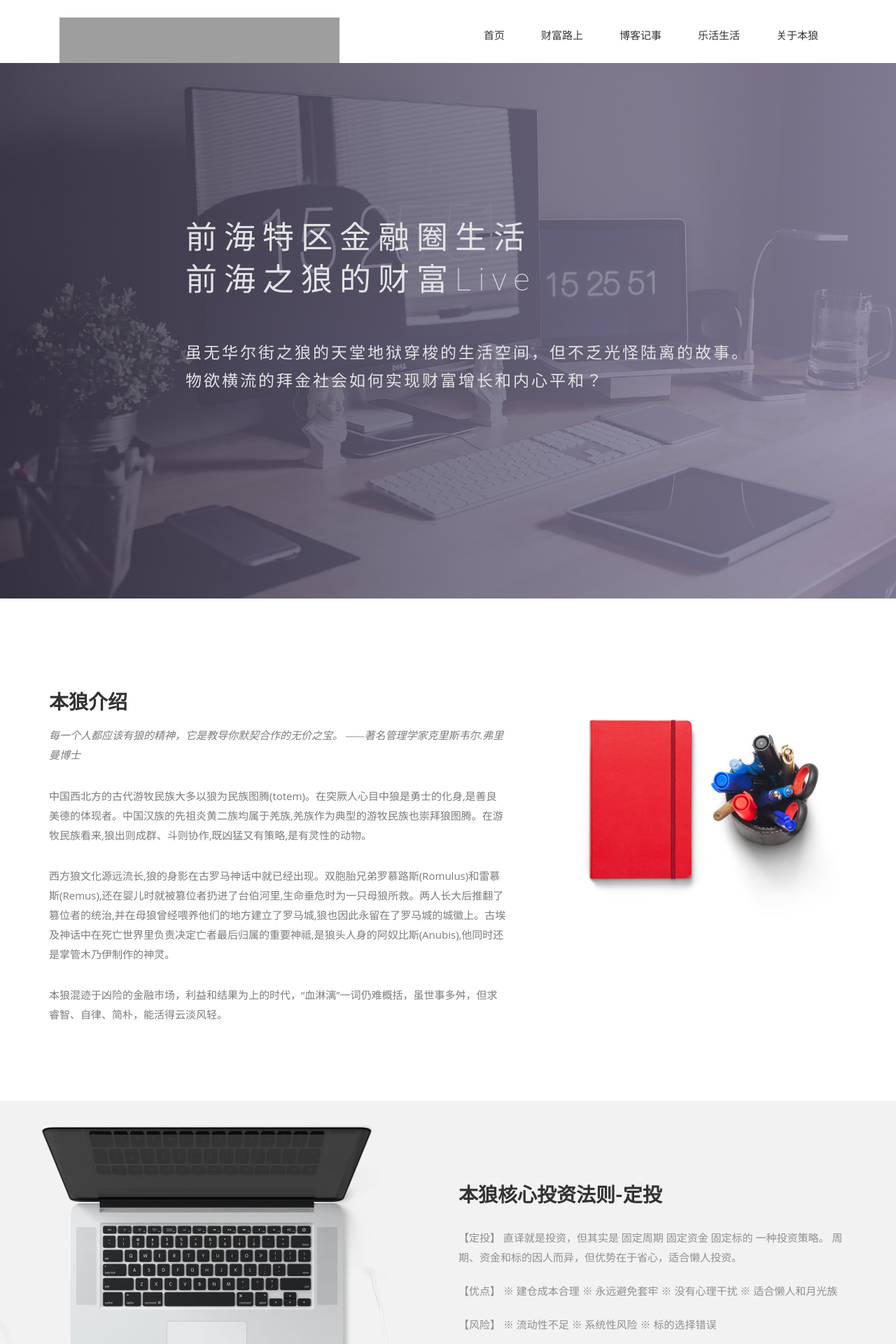
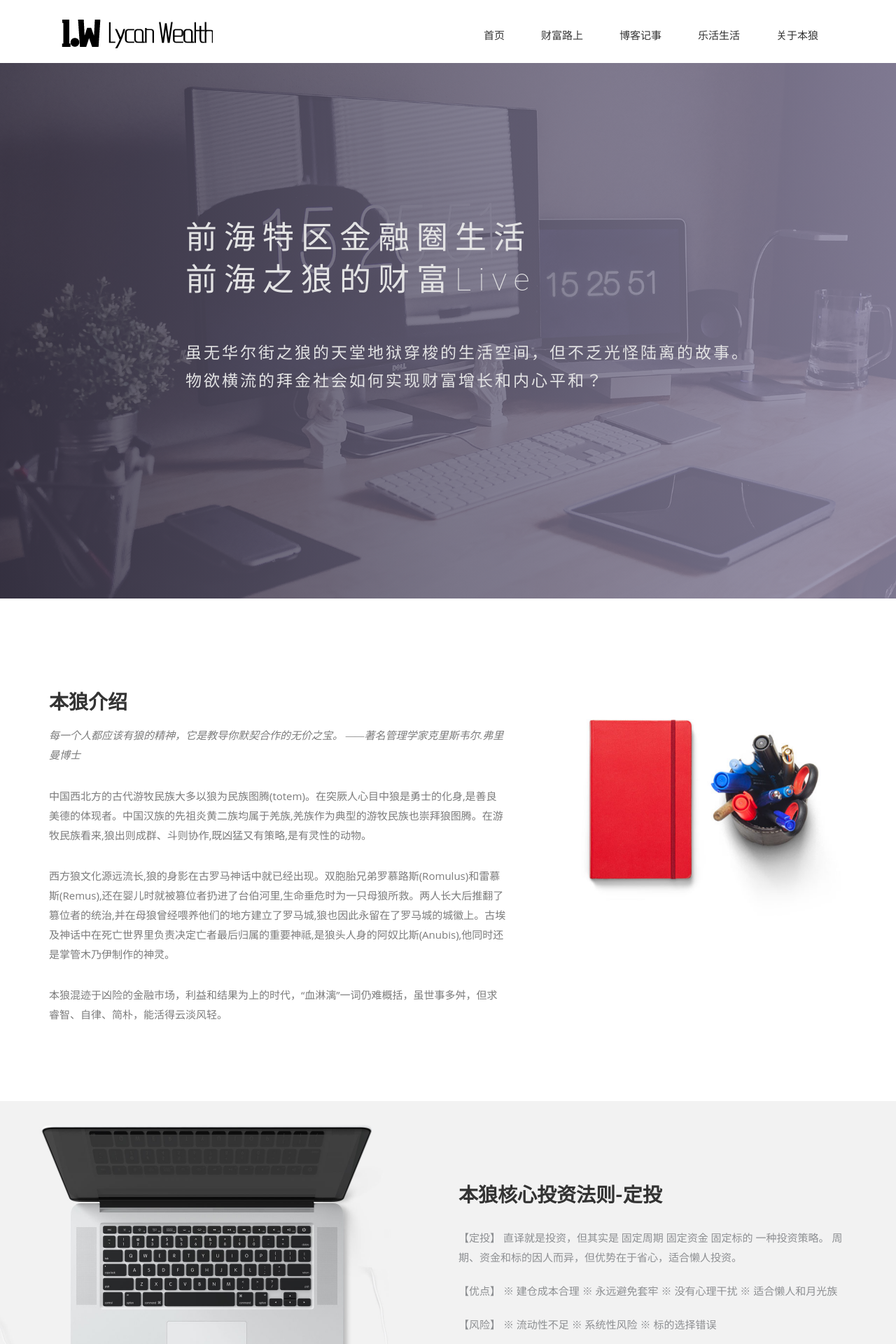
Before and after one commit to lycancn/lycan.github.io, a Jekyll site: the page built from index.html, in a window 1280 px wide. Shown: the top 1920 px of the page at 70% size. Built offline with Jekyll 4.4.1, drawn with Linux system fonts in a browser that asks for light colours; some web fonts are replaced.

Commit message:
Update header.html

```diff
--- a/_includes/header.html
+++ b/_includes/header.html
@@ -15,7 +15,7 @@
             <span class="icon-bar"></span>
             </button>
             <a class="navbar-brand" href="index.html">
-              <img src="{{ site.baseurl }}/img/newlogo.png" alt="Logo">
+              <img src="{{ site.baseurl }}/img/logo.png" alt="Logo">
             </a>
           </div>
             <!-- Collect the nav links, forms, and other content for toggling -->
```
